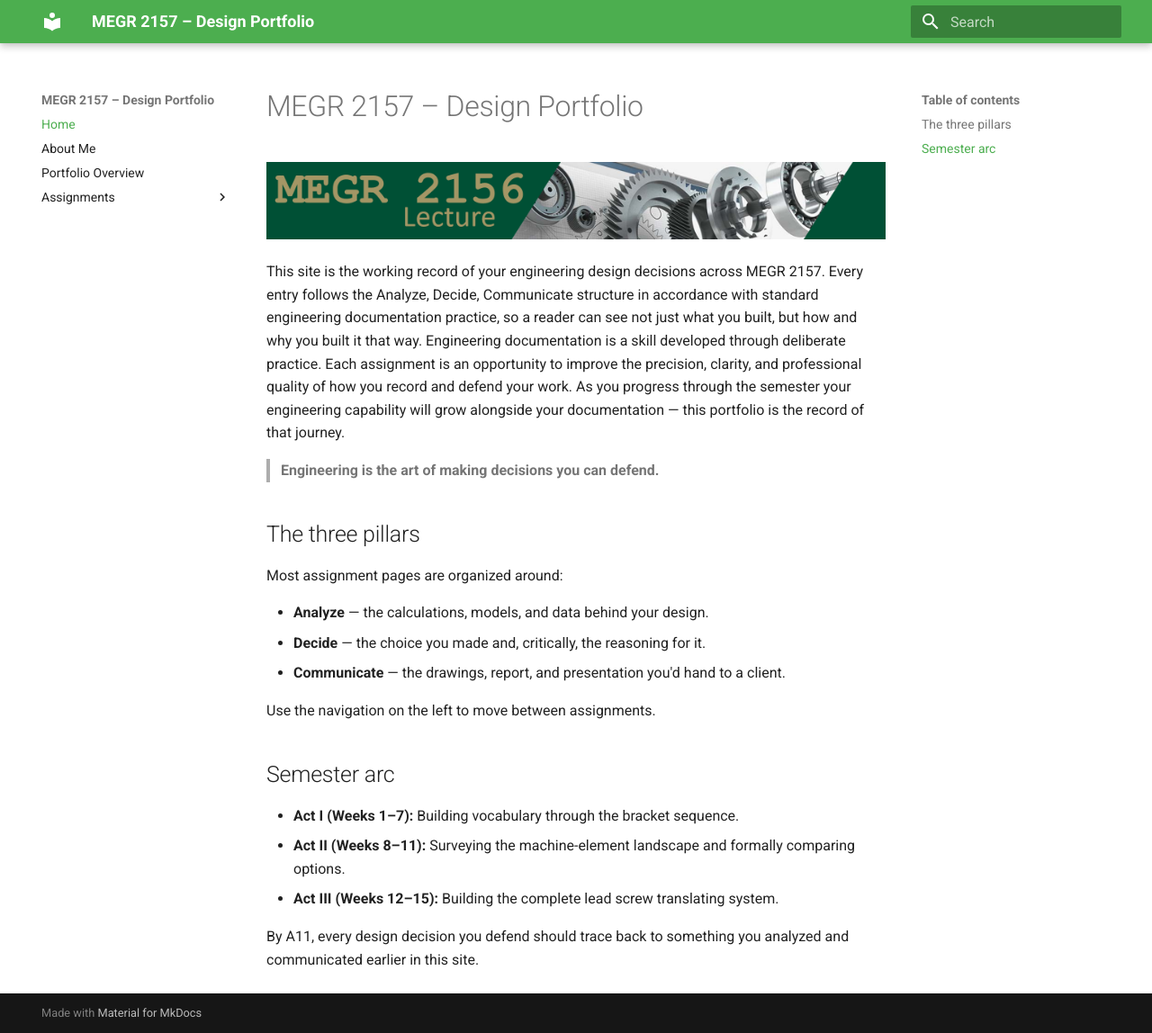
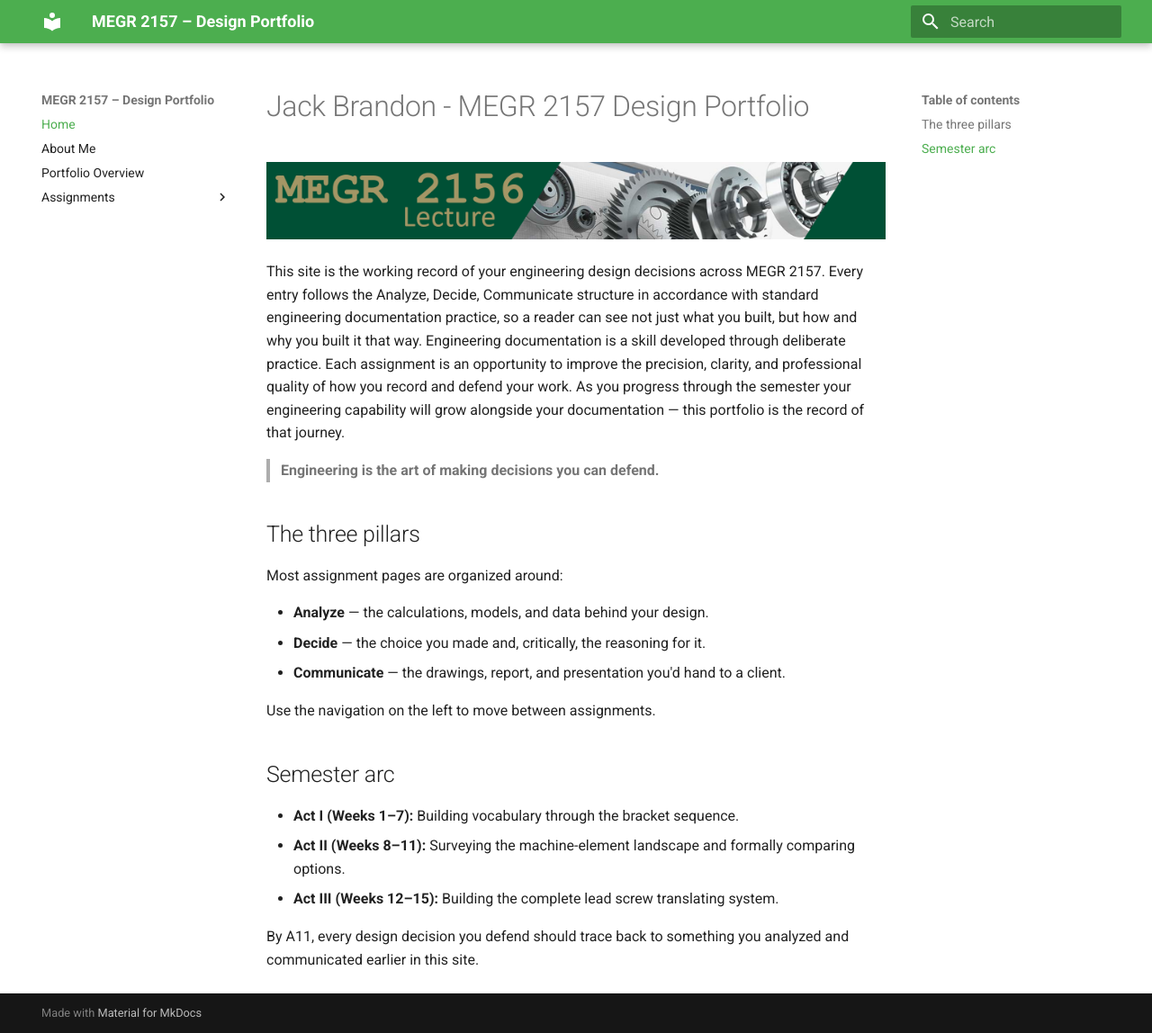
Before and after one commit to jfbrand/jack-brandon-lecture-portfolio, an MkDocs documentation site: the page built from docs/index.md, in a window 1280 px wide and 1148 px high. Shown: the whole window at 90% size. Built offline with MkDocs 1.6.1 and Material for MkDocs 9.7.7, drawn with Linux system fonts in a browser that asks for light colours.

Commit message:
Initial site setup

```diff
--- a/docs/index.md
+++ b/docs/index.md
@@ -1,4 +1,4 @@
-# MEGR 2157 – Design Portfolio
+# Jack Brandon - MEGR 2157 Design Portfolio
 
 ![MEGR 2156-7 Title](MEGR2156title.png)
 
```
